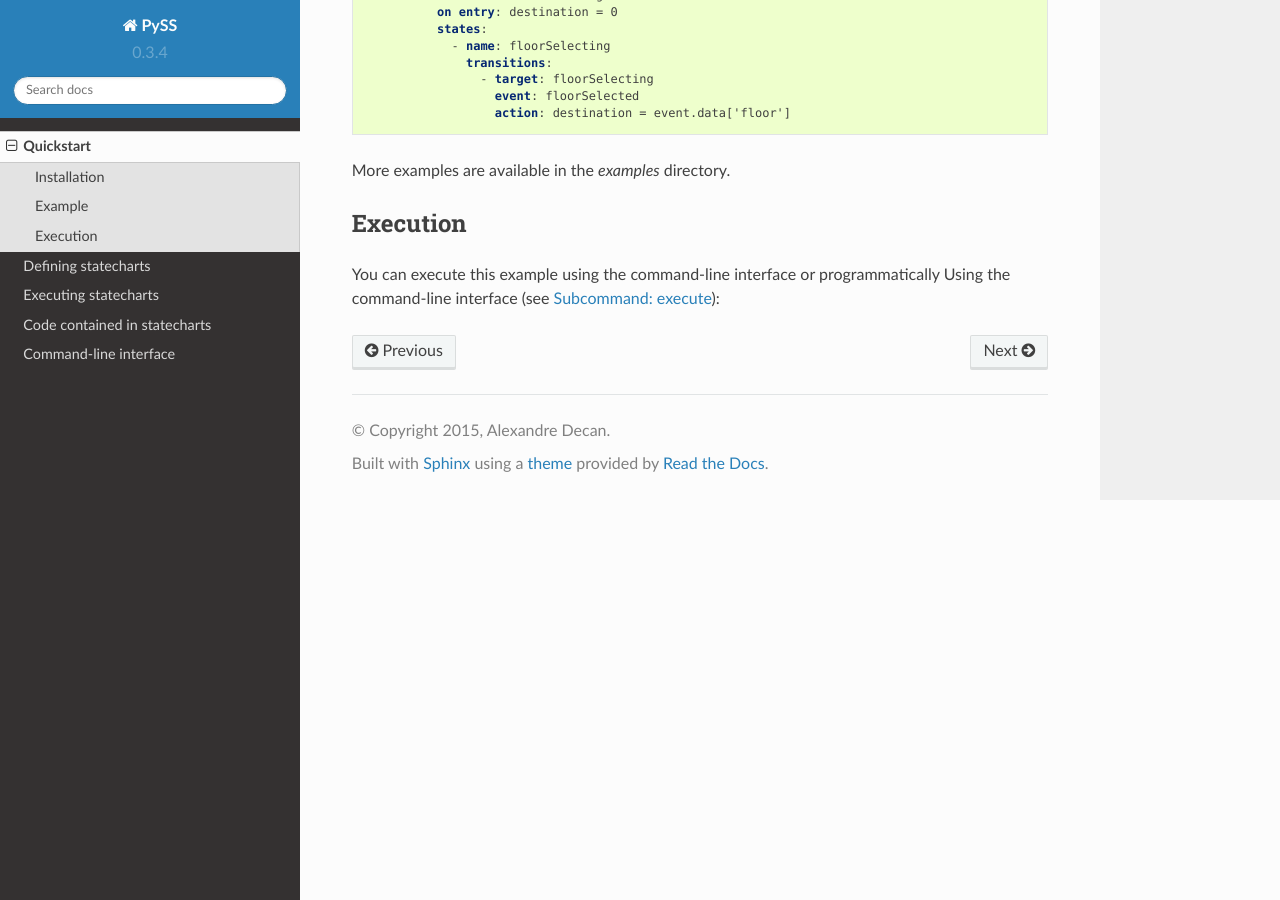
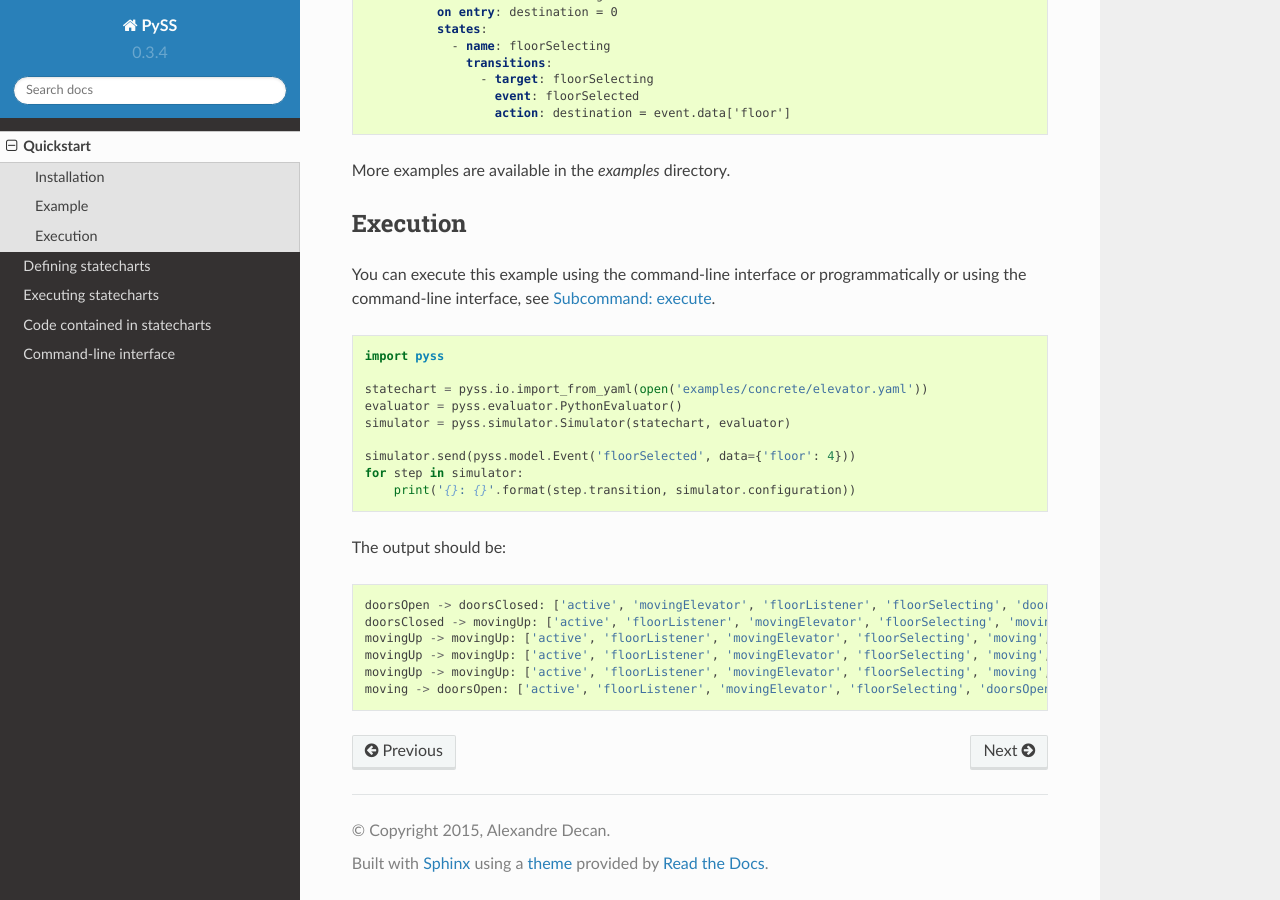
Before and after one commit to AlexandreDecan/sismic, a Sphinx documentation site: the page built from docs/quickstart.rst, in a window 1280 px wide and 900 px high, scrolled down 1496 px. Built offline with Sphinx 7.4.7 and the Read the Docs theme 2.0.0, drawn with Linux system fonts in a browser that asks for light colours.

Commit message:
Documentate the "execution" section of the quickstart

```diff
--- a/docs/quickstart.rst
+++ b/docs/quickstart.rst
@@ -88,9 +88,29 @@ Example of a YAML definition of a state chart for an elevator:
 
 More examples are available in the `examples` directory.
 
-
 Execution
 ---------
 
 You can execute this example using the command-line interface or programmatically
-Using the command-line interface (see :ref:`cli_execute`):
+or using the command-line interface, see :ref:`cli_execute`.
+
+.. code:: python
+
+    import pyss
+
+    statechart = pyss.io.import_from_yaml(open('examples/concrete/elevator.yaml'))
+    evaluator = pyss.evaluator.PythonEvaluator()
+    simulator = pyss.simulator.Simulator(statechart, evaluator)
+
+    simulator.send(pyss.model.Event('floorSelected', data={'floor': 4}))
+    for step in simulator:
+        print('{}: {}'.format(step.transition, simulator.configuration))
+
+The output should be::
+
+    doorsOpen -> doorsClosed: ['active', 'movingElevator', 'floorListener', 'floorSelecting', 'doorsClosed']
+    doorsClosed -> movingUp: ['active', 'floorListener', 'movingElevator', 'floorSelecting', 'moving', 'movingUp']
+    movingUp -> movingUp: ['active', 'floorListener', 'movingElevator', 'floorSelecting', 'moving', 'movingUp']
+    movingUp -> movingUp: ['active', 'floorListener', 'movingElevator', 'floorSelecting', 'moving', 'movingUp']
+    movingUp -> movingUp: ['active', 'floorListener', 'movingElevator', 'floorSelecting', 'moving', 'movingUp']
+    moving -> doorsOpen: ['active', 'floorListener', 'movingElevator', 'floorSelecting', 'doorsOpen']
```
